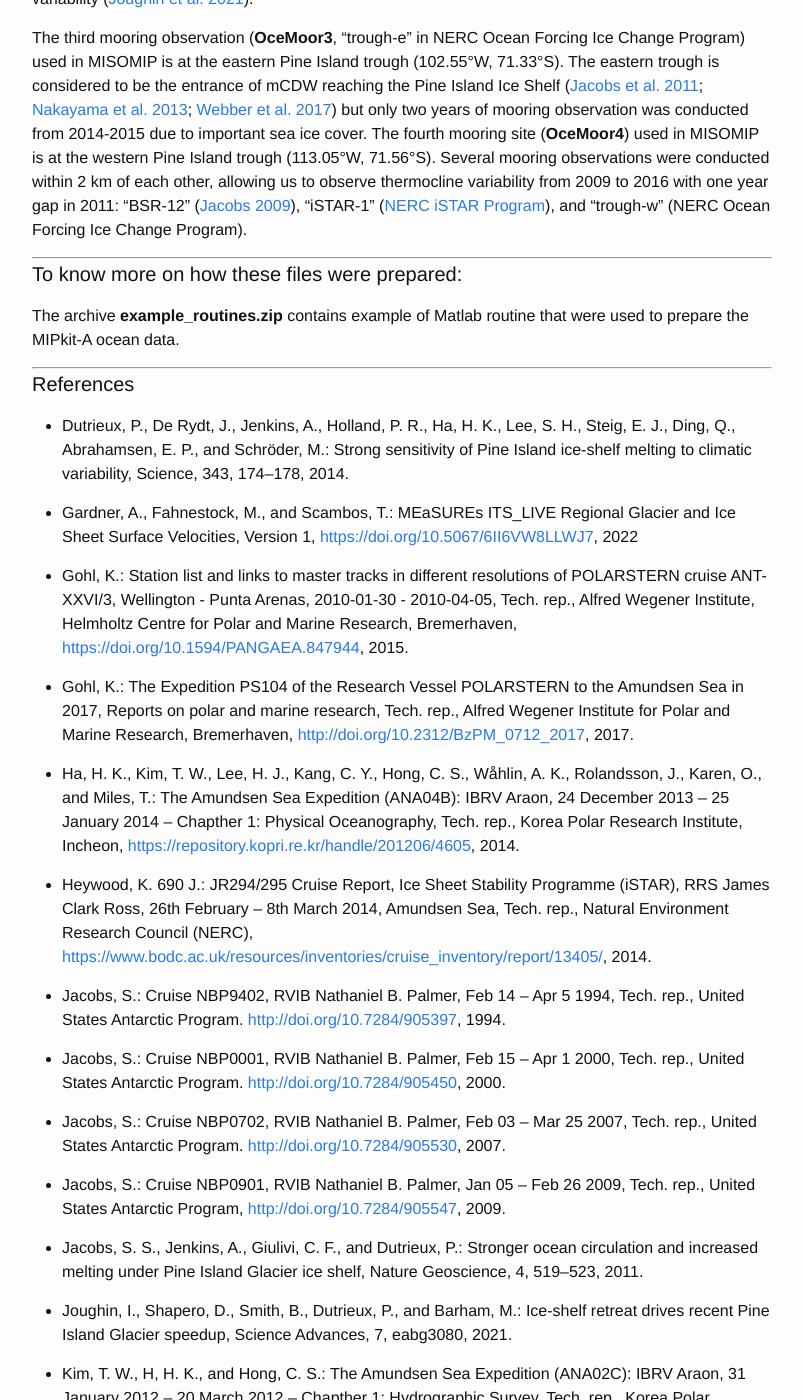
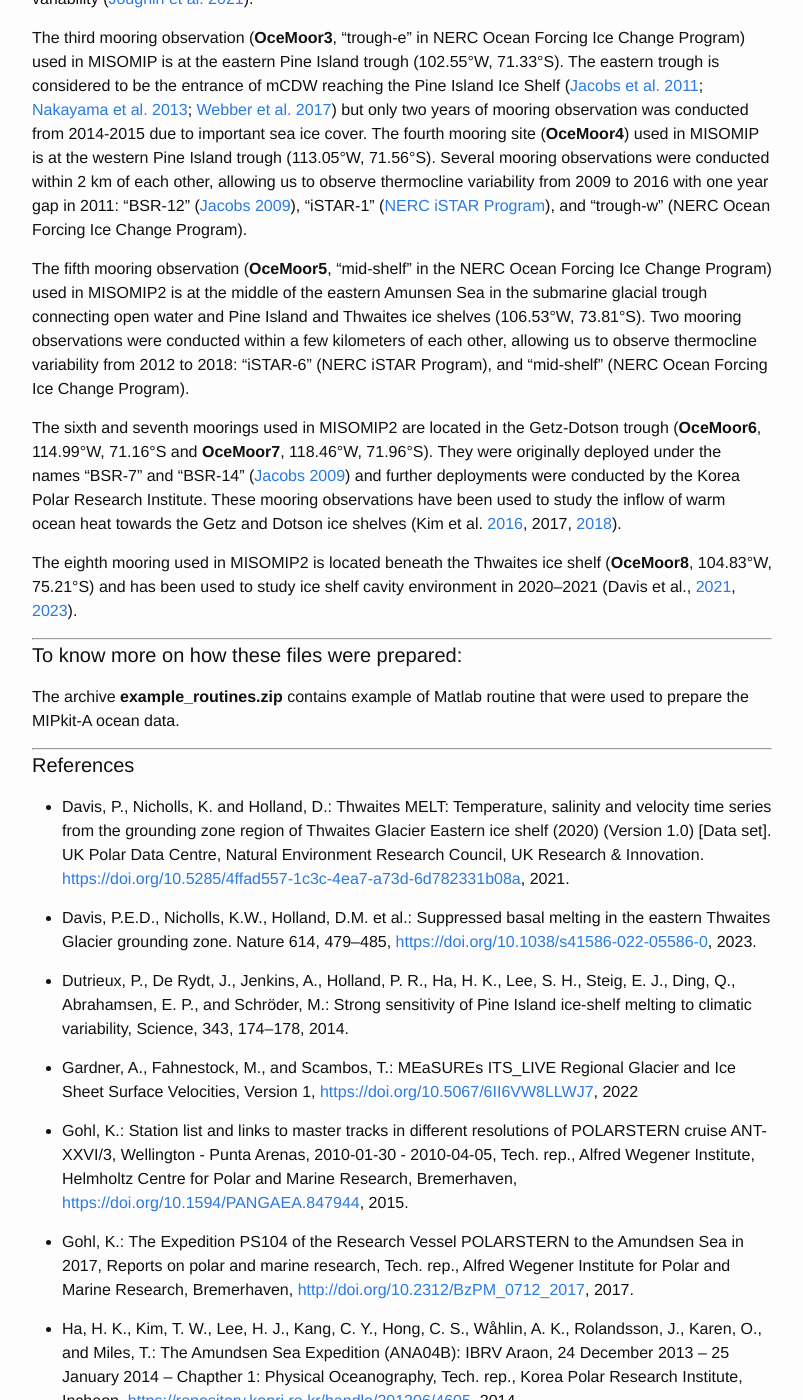
Before and after one commit to misomip/misomip.github.io, a Jekyll site: the page built from misomip2_dir/misomip2_MIPkitA_README.md, in a window 1280 px wide and 1400 px high, scrolled down 1805 px. Shown: the whole window, without its empty margins (238-1041 px from the left). Built offline with Jekyll 4.4.1, drawn with Linux system fonts in a browser that asks for light colours; some of the changed text lies outside the part shown.

Commit message:
new Zenodo link with all mooring data

```diff
--- a/misomip2_dir/misomip2_MIPkitA_README.md
+++ b/misomip2_dir/misomip2_MIPkitA_README.md
@@ -4,11 +4,11 @@
 date: 02-11-2023
 ---
 
-[**Download MIPkit-A from Zenodo**](http://doi.org/10.5281/zenodo.10062356)
+[**Download MIPkit-A from Zenodo**](https://doi.org/10.5281/zenodo.21405880)
 
 Observational data kit gathered and reprocess to facilitate the evaluation of ocean models as part of [MISOMIP2](https://misomip.github.io/misomip2/).
 
-**This entire dataset should be cited as** _the MISOMIP2 MIPkit-A dataset [http://doi.org/10.5281/zenodo.10062356](http://doi.org/10.5281/zenodo.10062356) that includes data collected through multiple cruises of the Nathaniel B. Palmer (United States Antarctic Program), James C. Ross (British Antarctic Survey and Natural Environment Research Council), Araon (Korea Polar Research Institute), Oden (Swedish Polar Research) and Polarstern (Alfred Wegener Institute, Germany), as well as regridded glaciological data from the MeaSUREs, MeaSUREs ITS\_LIVE and CPOM projects_.
+**This entire dataset should be cited as** _the MISOMIP2 MIPkit-A dataset (version 2.0) [https://doi.org/10.5281/zenodo.21405880](https://doi.org/10.5281/zenodo.21405880) that includes data collected through multiple cruises of the Nathaniel B. Palmer (United States Antarctic Program), James C. Ross (British Antarctic Survey and Natural Environment Research Council), Araon (Korea Polar Research Institute), Oden (Swedish Polar Research) and Polarstern (Alfred Wegener Institute, Germany), as well as regridded glaciological data from the MeaSUREs, MeaSUREs ITS\_LIVE and CPOM projects_.
 
 For more specific use of some of the MIPkit-A data, we encourage people to cite the original data referenced below.
 
@@ -40,6 +40,12 @@
 
 The third mooring observation (**OceMoor3**, "trough-e" in NERC Ocean Forcing Ice Change Program) used in MISOMIP is at the eastern Pine Island trough (102.55°W, 71.33°S). The eastern trough is considered to be the entrance of mCDW reaching the Pine Island Ice Shelf ([Jacobs et al. 2011](https://doi.org/10.1038/ngeo1188); [Nakayama et al. 2013](https://doi.org/10.1016/j.dsr.2013.04.001); [Webber et al. 2017](https://doi.org/10.1038/ncomms14507)) but only two years of mooring observation was conducted from 2014-2015 due to important sea ice cover. The fourth mooring site (**OceMoor4**) used in MISOMIP is at the western Pine Island trough (113.05°W, 71.56°S). Several mooring observations were conducted within 2 km of each other, allowing us to observe thermocline variability from 2009 to 2016 with one year gap in 2011: "BSR-12" ([Jacobs 2009](http://doi.org/10.7284/905547)), "iSTAR-1" ([NERC iSTAR Program](https://www.istar.ac.uk)), and "trough-w" (NERC Ocean Forcing Ice Change Program).
 
+The fifth mooring observation (**OceMoor5**, "mid-shelf" in the NERC Ocean Forcing Ice Change Program) used in MISOMIP2 is at the middle of the eastern Amunsen Sea in the submarine glacial trough connecting open water and Pine Island and Thwaites ice shelves (106.53°W, 73.81°S). Two mooring observations were conducted within a few kilometers of each other, allowing us to observe thermocline variability from 2012 to 2018: "iSTAR-6" (NERC iSTAR Program), and "mid-shelf" (NERC Ocean Forcing Ice Change Program).
+
+The sixth and seventh moorings used in MISOMIP2 are located in the Getz-Dotson trough (**OceMoor6**, 114.99°W, 71.16°S and **OceMoor7**, 118.46°W, 71.96°S). They were originally deployed under the names "BSR-7" and "BSR-14" ([Jacobs 2009](http://doi.org/10.7284/905547)) and further deployments were conducted by the Korea Polar Research Institute. These mooring observations have been used to study the inflow of warm ocean heat towards the Getz and Dotson ice shelves (Kim et al. [2016](https://ftp.nmdc.no/nmdc/UIB/Mooring/20181213/ANA06B_cruise_report.pdf), 2017, [2018](https://repository.kopri.re.kr/handle/201206/9441)).
+
+The eighth mooring used in MISOMIP2 is located beneath the Thwaites ice shelf (**OceMoor8**, 104.83°W, 75.21°S) and has been used to study ice shelf cavity environment in 2020--2021 (Davis et al., [2021](http://doi.org/10.5285/4ffad557-1c3c-4ea7-a73d-6d782331b08a), [2023](http://doi.org/10.1038/s41586-022-05586-0)).
+
 ----------
 #### To know more on how these files were prepared:
 
@@ -47,6 +53,10 @@
 
 ----------
 #### References
+
+* Davis, P., Nicholls, K. and Holland, D.: Thwaites MELT: Temperature, salinity and velocity time series from the grounding zone region of Thwaites Glacier Eastern ice shelf (2020) (Version 1.0) [Data set]. UK Polar Data Centre, Natural Environment Research Council, UK Research & Innovation. [https://doi.org/10.5285/4ffad557-1c3c-4ea7-a73d-6d782331b08a](https://doi.org/10.5285/4ffad557-1c3c-4ea7-a73d-6d782331b08a), 2021.
+
+* Davis, P.E.D., Nicholls, K.W., Holland, D.M. et al.: Suppressed basal melting in the eastern Thwaites Glacier grounding zone. Nature 614, 479–485, [https://doi.org/10.1038/s41586-022-05586-0](https://doi.org/10.1038/s41586-022-05586-0), 2023.
 
 * Dutrieux, P., De Rydt, J., Jenkins, A., Holland, P. R., Ha, H. K., Lee, S. H., Steig, E. J., Ding, Q., Abrahamsen, E. P., and Schröder, M.: Strong sensitivity of Pine Island ice-shelf melting to climatic variability, Science, 343, 174–178, 2014.
 
```
